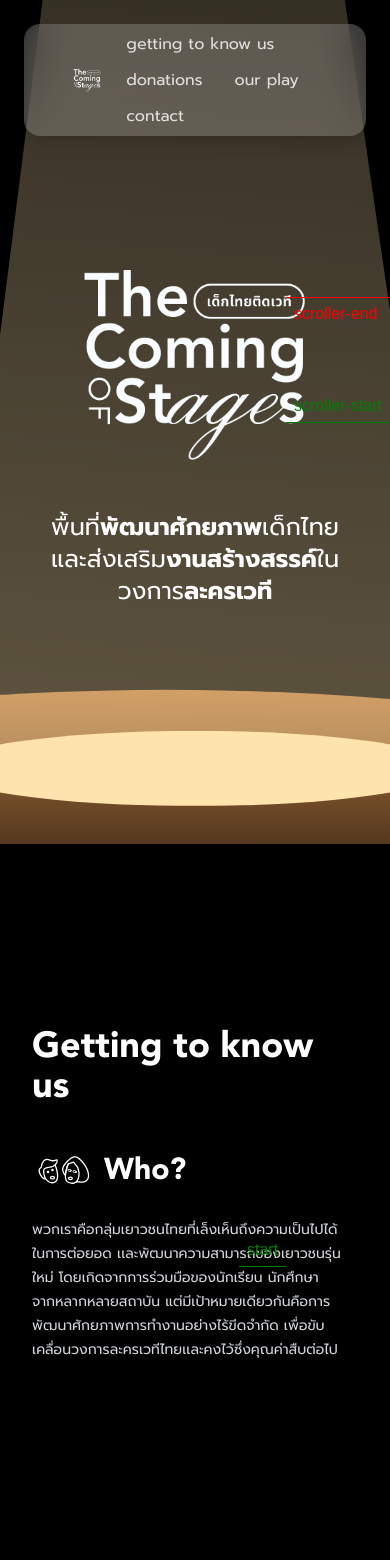
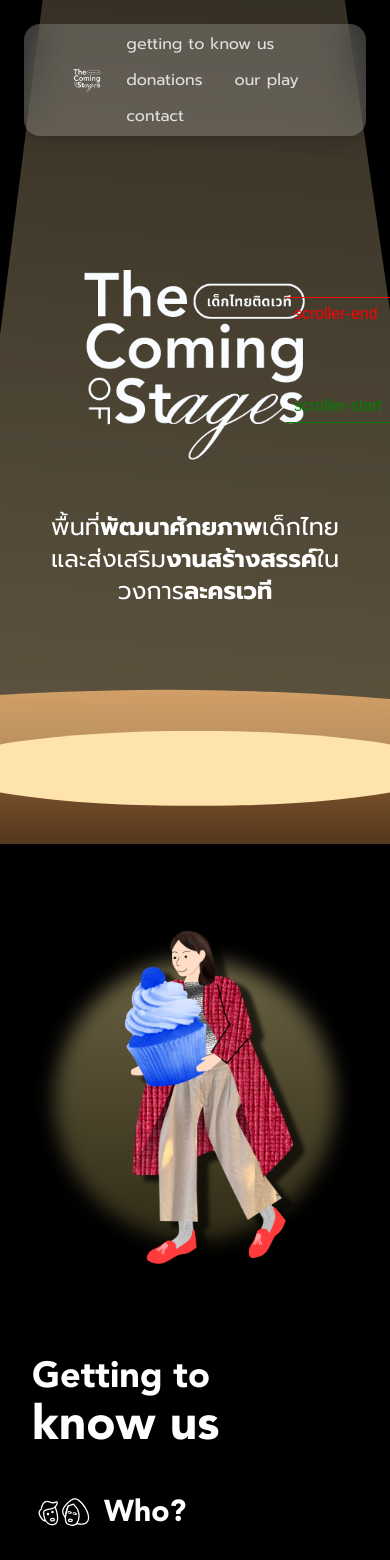
Before and after one commit to thecomingofstages/website, a Next.js app: page /home in a window 390 px wide. Shown: the top 1560 px of the page. Built offline with nearby package versions, Linux system fonts and the light colour scheme; a web font is replaced by a local one.

Commit message:
animations 🥳

```diff
--- a/app/home/graphics/know.tsx
+++ b/app/home/graphics/know.tsx
@@ -10,16 +10,21 @@ export const CharacterHighlight = (
     {...props}
   >
     <g
-      filter="url(#know-highlight-a)"
+      filter={`url(#know-highlight-a-${props.id ?? "x"})`}
       style={{
         mixBlendMode: "lighten",
       }}
     >
-      <circle cx={408} cy={408} r={358} fill="url(#know-highlight-b)" />
+      <circle
+        cx={408}
+        cy={408}
+        r={358}
+        fill={`url(#know-highlight-b-${props.id ?? "x"})`}
+      />
     </g>
     <defs>
       <linearGradient
-        id="know-highlight-b"
+        id={`know-highlight-b-${props.id ?? "x"}`}
         x1={408}
         x2={408}
         y1={50}
@@ -30,7 +35,7 @@ export const CharacterHighlight = (
         <stop offset={1} stopColor="#302B16" />
       </linearGradient>
       <filter
-        id="know-highlight-a"
+        id={`know-highlight-a-${props.id ?? "x"}`}
         width={816}
         height={816}
         x={0}
--- a/app/home/sections/Know/components.tsx
+++ b/app/home/sections/Know/components.tsx
@@ -1,3 +1,12 @@
+import Image from "next/image";
+import { forwardRef, useId } from "react";
+
+import { motion } from "framer-motion";
+
+import character from "@/app/images/bigbosspromaxair.png";
+
+import { CharacterHighlight } from "../../graphics/know";
+
 export const DetailSection = ({
   title,
   children,
@@ -24,8 +33,36 @@ export const Desc = ({
 }: React.ComponentPropsWithoutRef<"p">) => {
   return (
     <p
-      className={`text-sm lg:text-base text-gray-300 leading-6 lg:leading-7${className ? ` ${className}` : ""}`}
+      className={`text-sm md:text-base text-gray-300 leading-6 md:leading-7${className ? ` ${className}` : ""}`}
       {...props}
     />
   );
 };
+
+export const Character = forwardRef<
+  HTMLDivElement,
+  React.ComponentPropsWithoutRef<typeof motion.div>
+>(({ className, id, ...props }, ref) => {
+  const internalId = useId();
+  return (
+    <motion.div
+      ref={ref}
+      className={`flex-shrink-0 flex justify-center items-center relative max-w-xs lg:max-w-[unset]  ${className}`}
+      id={id}
+      {...props}
+    >
+      <div className="absolute inset-0 h-full w-full flex items-center justify-center scale-[1.30]">
+        <Image
+          src={character}
+          width={600}
+          height={600}
+          alt="Character"
+          className="-scale-x-100"
+        />
+      </div>
+      <CharacterHighlight id={id ?? internalId} className="w-[400px]" />
+    </motion.div>
+  );
+});
+
+Character.displayName = "Character";
--- a/app/home/sections/Know/index.tsx
+++ b/app/home/sections/Know/index.tsx
@@ -3,12 +3,12 @@
 import React, { useRef } from "react";
 
 import { useGSAP } from "@gsap/react";
+import { motion } from "framer-motion";
 
 import { gsap } from "@/lib/gsap";
 
-import { CharacterHighlight } from "../../graphics/know";
 import { Section } from "../base";
-import { Desc, DetailSection } from "./components";
+import { Character, Desc, DetailSection } from "./components";
 import { StaticData, StaticData_i } from "./data";
 
 export const GettingToKnowUsSection = () => {
@@ -39,18 +39,39 @@ export const GettingToKnowUsSection = () => {
 
   return (
     <div id="know-us" className="max-w-[100vw]">
+      <div className="pt-24 flex items-center justify-center md:hidden">
+        <Character
+          initial={{ opacity: 0 }}
+          whileInView={{ opacity: 1 }}
+          transition={{ delay: 0.3, ease: "easeIn", duration: 0.7 }}
+          viewport={{ amount: 0.2, once: true }}
+        />
+      </div>
       <Section
         ref={wrapper}
-        className="flex flex-col flex-grow gap-4 lg:gap-6 justify-center relative"
+        className="flex flex-col flex-grow gap-4 lg:gap-6 md:justify-center relative"
       >
-        <div className="flex flex-col gap-4 pt-8 lg:pt-36 lg:pb-8 bg-black">
-          <h2 className="text-4xl lg:text-6xl font-bold font-head">
-            Getting to know us
+        <motion.div
+          initial={{ opacity: 0 }}
+          whileInView={{ opacity: 1 }}
+          transition={{ delay: 0.3, duration: 0.5 }}
+          viewport={{ amount: 0.7, once: true }}
+          className="flex flex-col gap-4 pt-16 lg:pb-8 bg-black"
+        >
+          <h2 className="font-bold font-head flex flex-wrap gap-x-4 gap-y-1 leading-8">
+            <span className="text-4xl lg:text-6xl">Getting to</span>
+            <span className="text-5xl md:text-4xl lg:text-6xl">know us</span>
           </h2>
-        </div>
+        </motion.div>
         <div className="flex w-full gap-4">
-          <div className="flex flex-col lg:flex-row py-4 items-center justify-center gap-8 max-w-full">
-            <div className="overflow-hidden lg:basis-2/3">
+          <div className="flex flex-col lg:flex-row py-4 items-center justify-center gap-16 max-w-full">
+            <motion.div
+              initial={{ opacity: 0 }}
+              whileInView={{ opacity: 1 }}
+              transition={{ delay: 0.3, duration: 0.5 }}
+              viewport={{ amount: 0.5, once: true }}
+              className="overflow-hidden lg:basis-2/3"
+            >
               <div ref={sectionRef} className="grid grid-cols-3 w-[300%]">
                 {StaticData.map((data: StaticData_i, idx: number) => (
                   <DetailSection key={idx} title={data.title} Icon={data.Icon}>
@@ -60,9 +81,14 @@ export const GettingToKnowUsSection = () => {
                   </DetailSection>
                 ))}
               </div>
-            </div>
-            <div className="hidden flex-shrink-0 flex-grow lg:flex justify-end lg:basis-1/3">
-              <CharacterHighlight className="w-[300px]" />
+            </motion.div>
+            <div className="hidden md:flex basis-1/3 justify-end">
+              <Character
+                initial={{ opacity: 0 }}
+                whileInView={{ opacity: 1 }}
+                transition={{ delay: 1, ease: "easeIn", duration: 0.7 }}
+                viewport={{ amount: 0.2, once: true }}
+              />
             </div>
           </div>
         </div>
```
Also changed, not shown: app/images/bigbosspromaxair.png (added).
